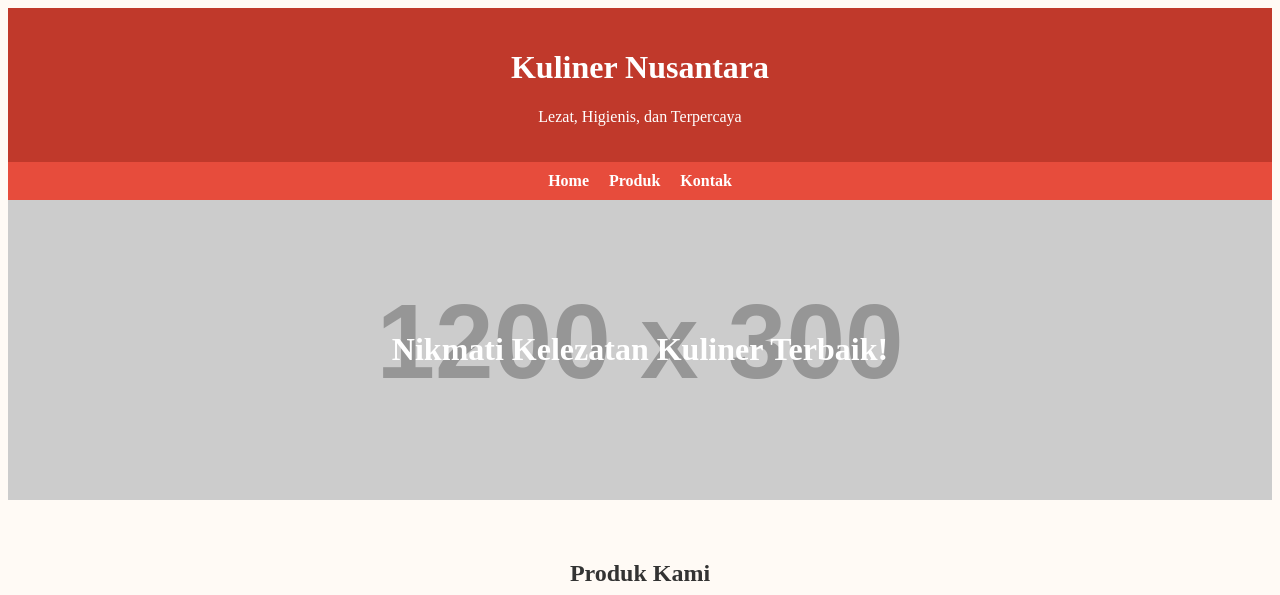
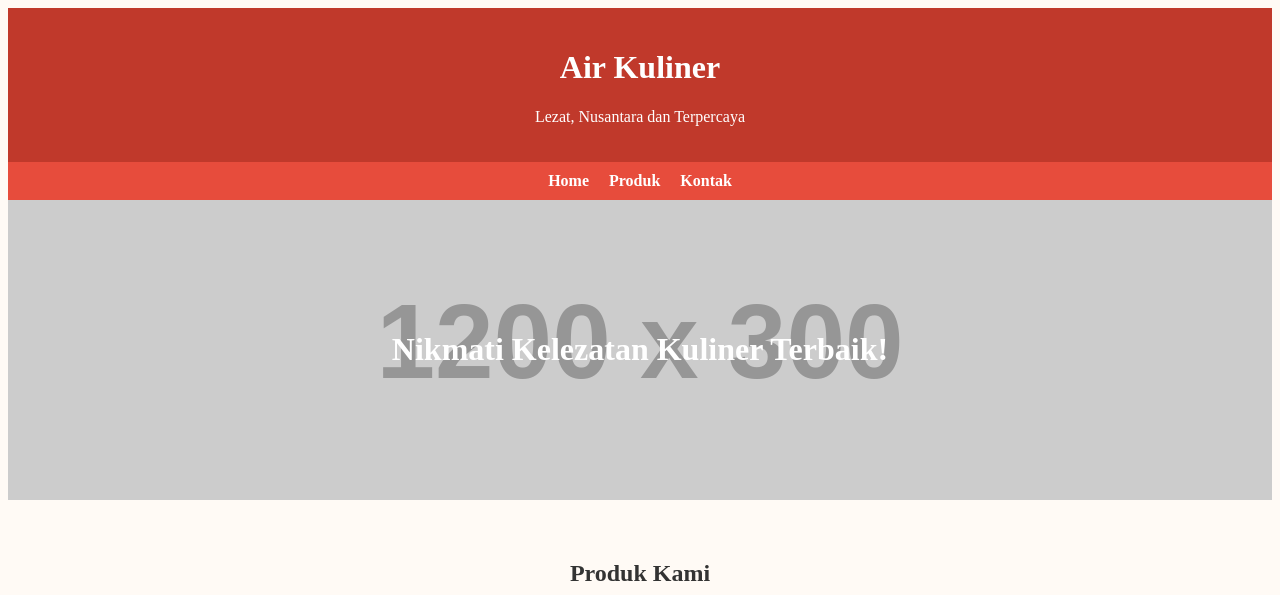
Before and after one commit to Ikhsan-f/ecommerce_sederhana_Ikhsan_Firmansyah, a plain HTML site: page index.html in a window 1280 px wide. Shown: the top 595 px of the page. Drawn offline with Linux system fonts and the light colour scheme; placeholder pictures from the web are drawn by us.

Commit message:
Rename title and header from 'Kuliner Nusantara' to 'Air Kuliner'

```diff
--- a/index.html
+++ b/index.html
@@ -3,7 +3,7 @@
 <head>
   <meta charset="UTF-8">
   <meta name="viewport" content="width=device-width, initial-scale=1.0">
-  <title>Kuliner Nusantara</title>
+  <title>Air Kuliner</title>
   <style>
      {
       margin: 0;
@@ -98,8 +98,8 @@
 </head>
 <body>
   <header>
-    <h1>Kuliner Nusantara</h1>
-    <p>Lezat, Higienis, dan Terpercaya</p>
+    <h1>Air Kuliner</h1>
+    <p>Lezat, Nusantara dan Terpercaya</p>
   </header>
   <nav>
     <a href="#">Home</a>
```
